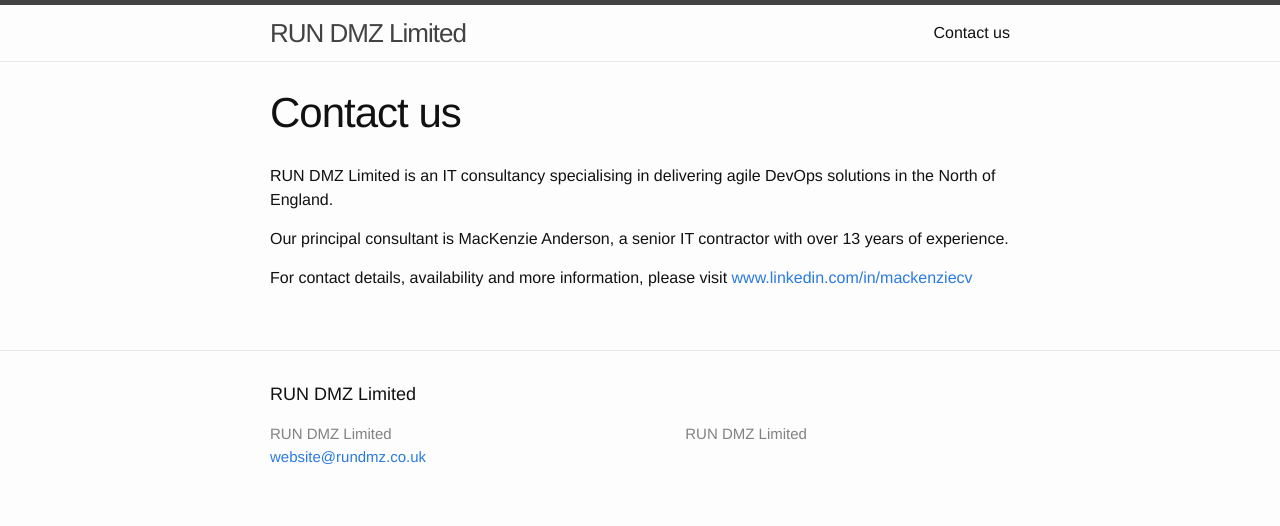
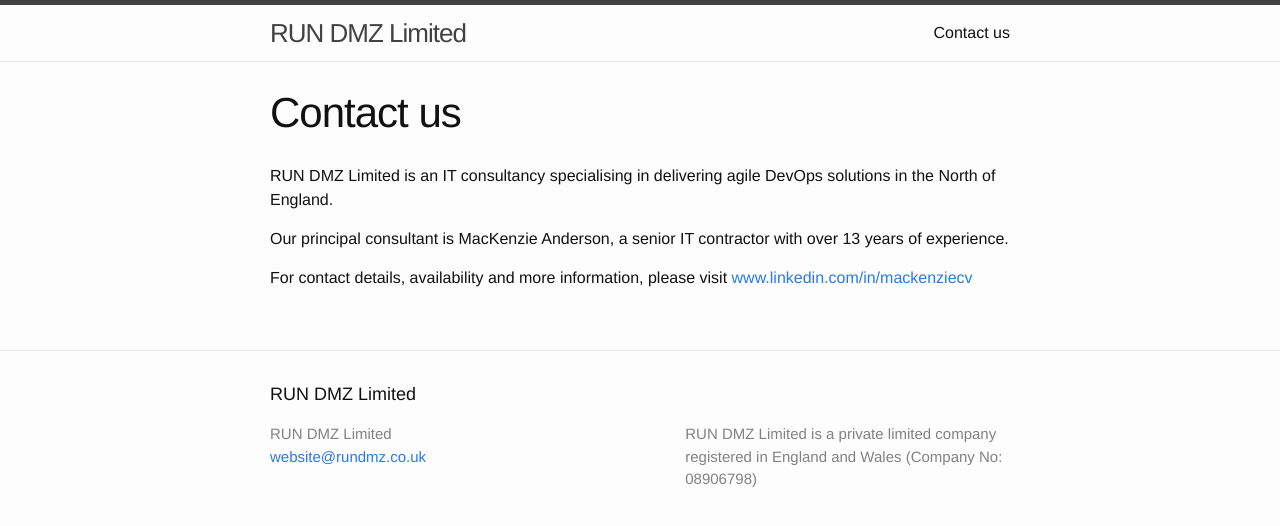
Before and after one commit to mackenzie-remote/mackenzie-remote.github.io, a Jekyll site: the page built from contact.md, in a window 1280 px wide. Shown: the top 526 px of the page. Built offline with Jekyll 4.4.1, drawn with Linux system fonts in a browser that asks for light colours.

Commit message:
Add company number

```diff
--- a/_config.yml
+++ b/_config.yml
@@ -9,7 +9,7 @@
 title: RUN DMZ Limited
 email: website@rundmz.co.uk
 description: > # this means to ignore newlines until "baseurl:"
-  RUN DMZ Limited
+  RUN DMZ Limited is a private limited company registered in England and Wales (Company No: 08906798)
 baseurl: "" # the subpath of your site, e.g. /blog
 url: "https://www.rundmz.co.uk" # the base hostname & protocol for your site
 #twitter_username: jekyllrb
```
